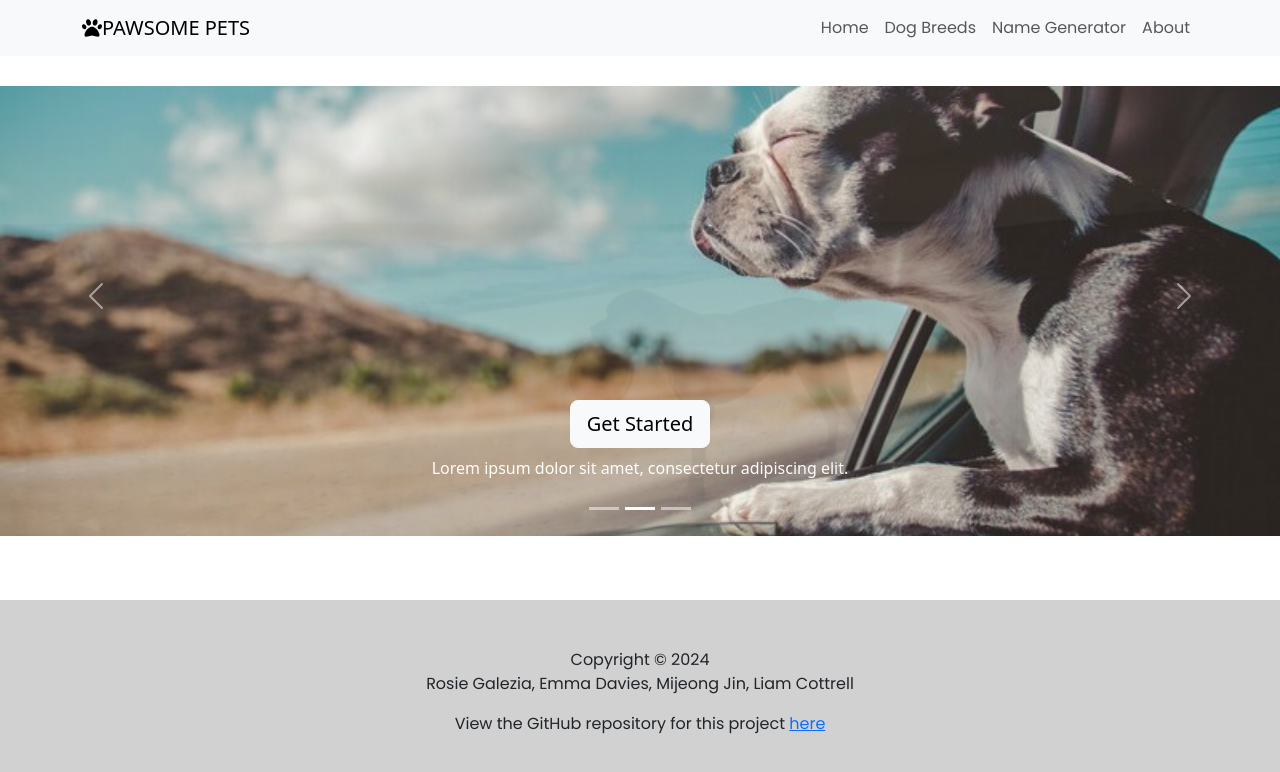
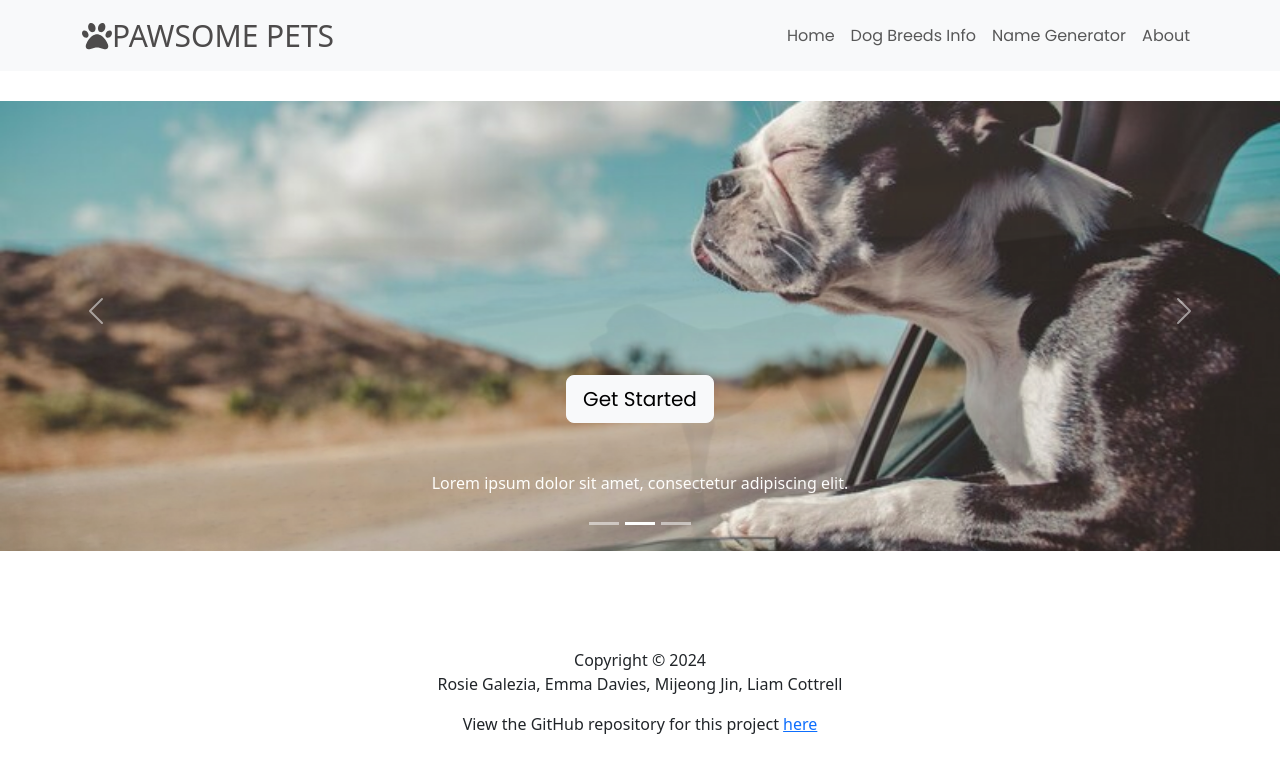
Before and after one commit to rosiegalezia/pawsome-pets, a React (Vite) app: page / in a window 1280 px wide. Shown: the top 772 px of the page. Built offline with nearby package versions, Linux system fonts and the light colour scheme.

Commit message:
btn position changed

```diff
--- a/src/Components/Carousel.jsx
+++ b/src/Components/Carousel.jsx
@@ -13,7 +13,7 @@ function CarouselFade() {
         <img src={carouselImg2} alt='doggy with tongue out' className='carousel-img d-block w-100' text="First slide" fluid/>
         <Carousel.Caption>
         <div className="mb-2">
-        <Button variant="light" size="lg">
+        <Button variant="light" size="lg" className="carouselBtn">
           Get Started
         </Button></div>
           <p>Nulla vitae elit libero, a pharetra augue mollis interdum.</p>
@@ -23,7 +23,7 @@ function CarouselFade() {
         <img src={carouselImg1} alt='dog friends' className='carousel-img d-block w-100' text="Second slide"fluid />
         <Carousel.Caption>
         <div className="mb-2">
-        <Button variant="light" size="lg">
+        <Button variant="light" size="lg" className="carouselBtn">
           Get Started
         </Button></div>
           <p>Lorem ipsum dolor sit amet, consectetur adipiscing elit.</p>
@@ -33,7 +33,7 @@ function CarouselFade() {
         <img src={carouselImg3} alt='dog friends' className='carousel-img d-block w-100' text="Third slide"fluid />
         <Carousel.Caption>
         <div className="mb-2">
-        <Button variant="light" size="lg">
+        <Button variant="light" size="lg" className="carouselBtn">
           Get Started
         </Button></div>
           <p>
--- a/src/Components/Components.css
+++ b/src/Components/Components.css
@@ -7,8 +7,6 @@
 }
 
 .footer {
-    font-family: poppins;
-    background-color: rgb(209, 209, 209);
     bottom: 0;
     position: fixed;
 }
--- a/src/Components/NavBar.css
+++ b/src/Components/NavBar.css
@@ -2,10 +2,12 @@ body {
   font-family: poppins;
 }
 .ms-auto {
-  font-family: poppins;
+  font-family: poppins!important;
 }
 .logo{
-  font-size: 30px;
+  font-size: 30px!important;
+  font-weight: 500;
+  color: rgb(77, 75, 75) !important;
 }
 
 .c-item {
@@ -17,6 +19,11 @@ body {
   object-fit: cover
 }
 
+.carouselBtn {
+  font-family: poppins !important;
+  margin-bottom: 40px;
+}
+
 /* @media (min-width: 768px) {
   .carousel-img {
     height: 60vh !important;
--- a/src/Components/NavBar.jsx
+++ b/src/Components/NavBar.jsx
@@ -15,10 +15,10 @@ function NavBar() {
   return (
     <Navbar bg="light" data-bs-theme="light">
     <Container>
-      <Navbar.Brand href="/" className='logo'><FontAwesomeIcon icon={faPaw} />PAWSOME PETS</Navbar.Brand>
+      <Navbar.Brand href="/#" className='logo'><FontAwesomeIcon icon={faPaw} />PAWSOME PETS</Navbar.Brand>
       <Nav className="ms-auto">
-        <Nav.Link href="/">Home</Nav.Link>
-        <Nav.Link href="#Info">Dog Breeds</Nav.Link>
+        <Nav.Link href="/#">Home</Nav.Link>
+        <Nav.Link href="#Info">Dog Breeds Info</Nav.Link>
         <Nav.Link href="#GenerateName">Name Generator</Nav.Link>
         <Nav.Link href="#About">About</Nav.Link>
       </Nav>
```
